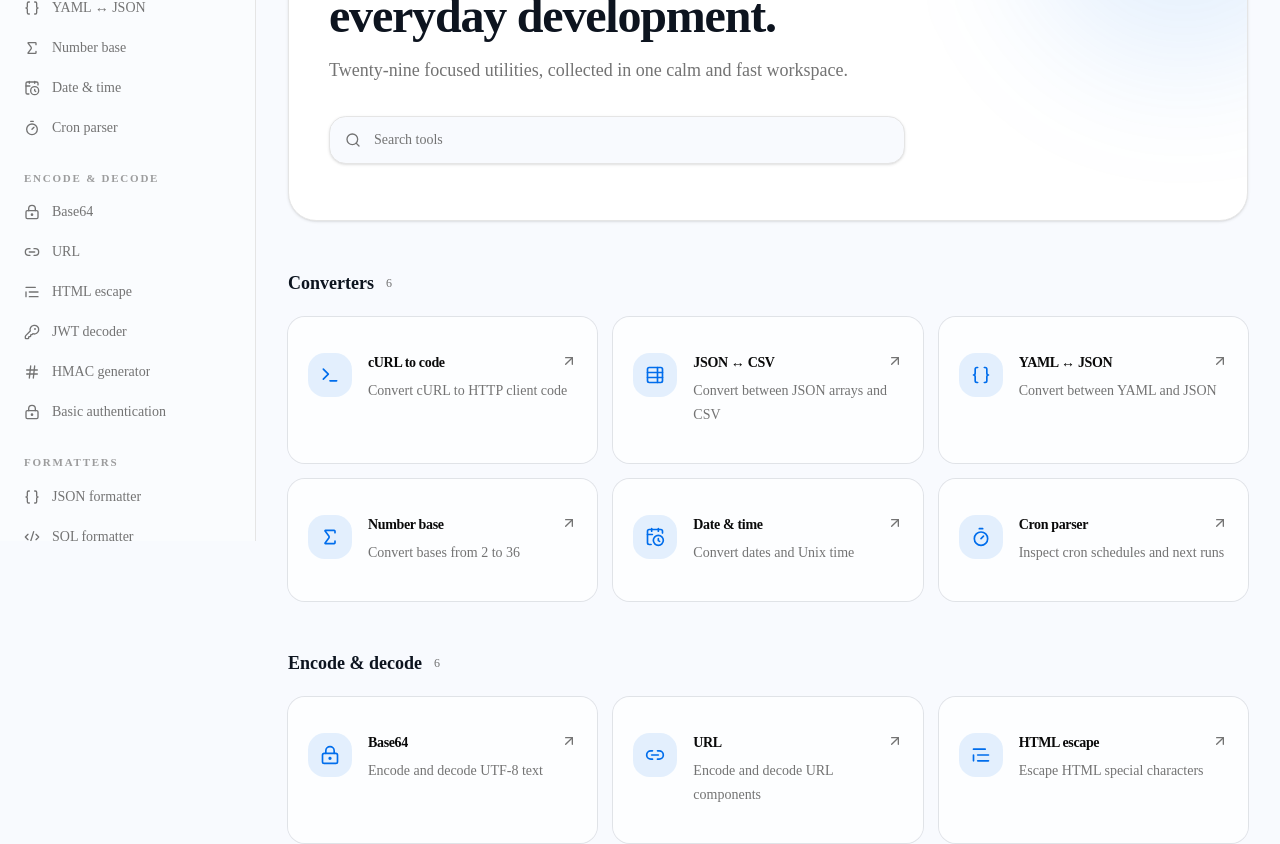
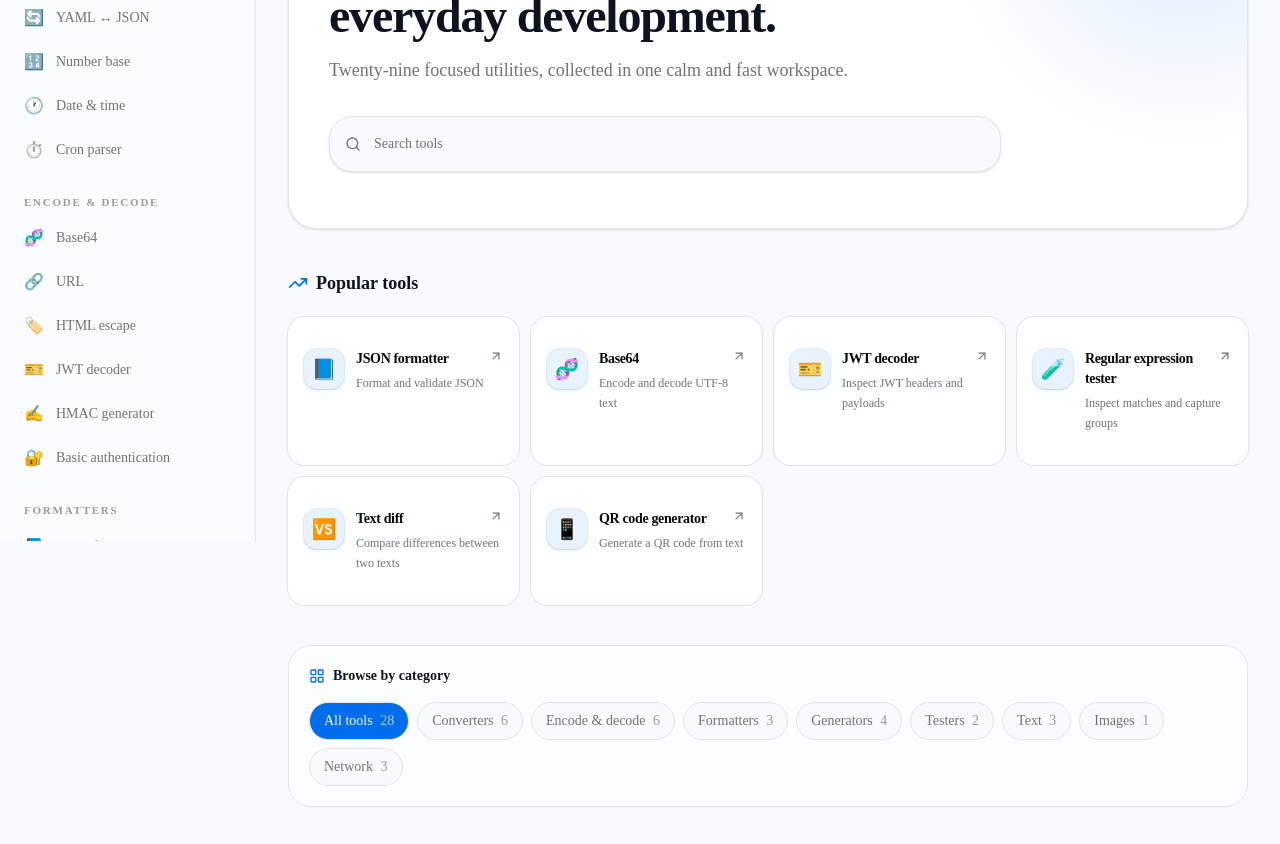
Before and after one commit to s-yoshiki/DevToysWeb, a Next.js app in the folder apps/web/: page /en in a window 1280 px wide. Shown: the part 260-1104 px from the top of the page. Built offline with nearby package versions, Linux system fonts and the light colour scheme.

Commit message:
Feat: Improve dashboard discovery with compact emoji cards (#3)

```diff
--- a/apps/web/src/features/i18n/domain/dictionaries.ts
+++ b/apps/web/src/features/i18n/domain/dictionaries.ts
@@ -7,6 +7,11 @@ const dictionaries = {
     tagline: '毎日の開発を、もっと軽やかに。',
     heroDescription: '29の小さな道具を、ひとつの静かで高速なワークスペースにまとめました。',
     allTools: 'すべてのツール',
+    popularTools: 'よく使うツール',
+    browseByCategory: 'カテゴリから探す',
+    toolCount: '個のWebツールがすぐに使えます',
+    noToolsFound: '該当するツールが見つかりませんでした',
+    resetFilters: '絞り込みを解除',
     search: 'ツールを検索',
     input: '入力',
     output: '出力',
@@ -33,6 +38,11 @@ const dictionaries = {
     tagline: 'A focused toolkit for everyday development.',
     heroDescription: 'Twenty-nine focused utilities, collected in one calm and fast workspace.',
     allTools: 'All tools',
+    popularTools: 'Popular tools',
+    browseByCategory: 'Browse by category',
+    toolCount: 'web tools ready to use',
+    noToolsFound: 'No matching tools found',
+    resetFilters: 'Reset filters',
     search: 'Search tools',
     input: 'Input',
     output: 'Output',
--- a/apps/web/src/features/navigation/components/app-header.tsx
+++ b/apps/web/src/features/navigation/components/app-header.tsx
@@ -19,14 +19,15 @@ export const AppHeader = () => {
   const nav = (
     <nav className="space-y-1">
       {tools.map((tool) => {
-        const Icon = tool.icon
         return (
           <Link
             key={tool.slug}
             href={getToolPath(locale, tool)}
             className="flex items-center gap-3 rounded-lg px-3 py-2 text-sm text-muted-foreground hover:bg-accent hover:text-accent-foreground"
           >
-            <Icon className="size-4" />
+            <span className="w-5 text-center text-base" aria-hidden="true">
+              {tool.emoji}
+            </span>
             {tool.title[locale]}
           </Link>
         )
--- a/apps/web/src/features/navigation/components/app-sidebar.tsx
+++ b/apps/web/src/features/navigation/components/app-sidebar.tsx
@@ -51,7 +51,6 @@ export const AppSidebar = () => {
                   .map((tool) => {
                     const href = getToolPath(locale, tool)
                     const active = pathname === href
-                    const Icon = tool.icon
                     return (
                       <Link
                         key={tool.slug}
@@ -64,7 +63,9 @@ export const AppSidebar = () => {
                             : 'text-muted-foreground hover:bg-accent/70 hover:text-accent-foreground',
                         )}
                       >
-                        <Icon className={cn('size-4', active && 'text-primary')} />
+                        <span className="w-5 text-center text-base" aria-hidden="true">
+                          {tool.emoji}
+                        </span>
                         <span className="truncate">{tool.title[locale]}</span>
                         {active && <span className="ml-auto size-1.5 rounded-full bg-primary" />}
                       </Link>
--- a/apps/web/src/features/tools/components/tool-card.tsx
+++ b/apps/web/src/features/tools/components/tool-card.tsx
@@ -6,20 +6,22 @@ import type { ToolDefinition } from '../domain/catalog'
 import { getToolPath } from '../domain/tool-path'
 
 export const ToolCard = ({ tool, locale }: { tool: ToolDefinition; locale: Locale }) => {
-  const Icon = tool.icon
   return (
     <Link href={getToolPath(locale, tool)} className="group block h-full">
       <Card className="h-full border-border/70 bg-card/70 transition-all duration-200 hover:-translate-y-0.5 hover:border-primary/30 hover:shadow-lg hover:shadow-primary/5">
-        <CardContent className="flex h-full gap-4 p-5">
-          <div className="flex size-11 shrink-0 items-center justify-center rounded-xl bg-primary/10 text-primary">
-            <Icon className="size-5" />
+        <CardContent className="flex h-full gap-3 p-4">
+          <div
+            className="flex size-10 shrink-0 items-center justify-center rounded-lg bg-primary/8 text-xl shadow-sm ring-1 ring-primary/10"
+            aria-hidden="true"
+          >
+            {tool.emoji}
           </div>
           <div className="min-w-0 flex-1">
             <div className="flex items-start justify-between gap-3">
-              <h3 className="font-semibold tracking-tight">{tool.title[locale]}</h3>
-              <ArrowUpRight className="size-4 text-muted-foreground transition-transform group-hover:-translate-y-0.5 group-hover:translate-x-0.5 group-hover:text-primary" />
+              <h3 className="text-sm font-semibold tracking-tight">{tool.title[locale]}</h3>
+              <ArrowUpRight className="size-3.5 shrink-0 text-muted-foreground transition-transform group-hover:-translate-y-0.5 group-hover:translate-x-0.5 group-hover:text-primary" />
             </div>
-            <p className="mt-1.5 text-sm leading-6 text-muted-foreground">
+            <p className="mt-1 line-clamp-2 text-xs leading-5 text-muted-foreground">
               {tool.description[locale]}
             </p>
           </div>
--- a/apps/web/src/features/tools/components/tool-dashboard.tsx
+++ b/apps/web/src/features/tools/components/tool-dashboard.tsx
@@ -1,9 +1,11 @@
 'use client'
 
-import { Search, Sparkles } from 'lucide-react'
+import { ArrowRight, LayoutGrid, Search, Sparkles, TrendingUp } from 'lucide-react'
 import { useMemo, useState } from 'react'
+import { Button } from '@/components/ui/button'
 import { Input } from '@/components/ui/input'
 import { useLocale } from '@/features/i18n/components/locale-provider'
+import { cn } from '@/lib/utils'
 import { type ToolCategory, tools } from '../domain/catalog'
 import { ToolCard } from './tool-card'
 
@@ -21,22 +23,35 @@ const categories: ToolCategory[] = [
 export const ToolDashboard = () => {
   const { locale, dictionary } = useLocale()
   const [query, setQuery] = useState('')
+  const [activeCategory, setActiveCategory] = useState<ToolCategory | 'all'>('all')
   const visible = useMemo(
     () =>
-      tools.filter((tool) =>
-        `${tool.title[locale]} ${tool.description[locale]}`
-          .toLowerCase()
-          .includes(query.toLowerCase()),
+      tools.filter(
+        (tool) =>
+          (activeCategory === 'all' || tool.category === activeCategory) &&
+          `${tool.title[locale]} ${tool.description[locale]}`
+            .toLowerCase()
+            .includes(query.trim().toLowerCase()),
       ),
-    [locale, query],
+    [activeCategory, locale, query],
   )
+  const popular = ['json-format', 'base64', 'jwt', 'regex', 'text-diff', 'qr-code']
+    .map((slug) => tools.find((tool) => tool.slug === slug))
+    .filter((tool): tool is (typeof tools)[number] => Boolean(tool))
+
+  const resetFilters = () => {
+    setQuery('')
+    setActiveCategory('all')
+  }
+
   return (
     <div className="mx-auto max-w-7xl px-4 py-10 sm:px-6 lg:px-8">
       <section className="relative overflow-hidden rounded-3xl border bg-card px-6 py-10 shadow-sm sm:px-10 sm:py-14">
         <div className="absolute -right-24 -top-24 size-80 rounded-full bg-primary/10 blur-3xl" />
         <div className="relative max-w-3xl">
           <div className="mb-4 inline-flex items-center gap-2 rounded-full border bg-background/70 px-3 py-1 text-xs font-medium text-muted-foreground">
-            <Sparkles className="size-3.5 text-primary" /> Developer toolbox
+            <Sparkles className="size-3.5 text-primary" />
+            {tools.length} {dictionary.toolCount}
           </div>
           <h1 className="text-balance text-4xl font-bold tracking-tight sm:text-5xl">
             {dictionary.tagline}
@@ -44,17 +59,71 @@ export const ToolDashboard = () => {
           <p className="mt-4 max-w-2xl text-pretty text-base leading-7 text-muted-foreground sm:text-lg">
             {dictionary.heroDescription}
           </p>
-          <div className="relative mt-8 max-w-xl">
+          <div className="relative mt-8 max-w-2xl">
             <Search className="absolute left-4 top-1/2 size-4 -translate-y-1/2 text-muted-foreground" />
             <Input
               value={query}
               onChange={(event) => setQuery(event.target.value)}
               placeholder={dictionary.search}
-              className="h-12 rounded-xl bg-background pl-11 shadow-sm"
+              className="h-14 rounded-2xl bg-background pl-11 text-base shadow-sm"
             />
           </div>
         </div>
       </section>
+
+      {!query && activeCategory === 'all' && (
+        <section className="mt-10">
+          <div className="mb-5 flex items-center gap-2">
+            <TrendingUp className="size-5 text-primary" />
+            <h2 className="text-lg font-semibold">{dictionary.popularTools}</h2>
+          </div>
+          <div className="grid gap-3 sm:grid-cols-2 xl:grid-cols-4">
+            {popular.map((tool) => (
+              <ToolCard key={tool.slug} tool={tool} locale={locale} />
+            ))}
+          </div>
+        </section>
+      )}
+
+      <section className="mt-10 rounded-2xl border bg-card/60 p-4 sm:p-5">
+        <div className="mb-4 flex items-center gap-2 text-sm font-semibold">
+          <LayoutGrid className="size-4 text-primary" />
+          {dictionary.browseByCategory}
+        </div>
+        <div className="flex flex-wrap gap-2">
+          <button
+            type="button"
+            onClick={() => setActiveCategory('all')}
+            className={cn(
+              'rounded-full border px-3.5 py-2 text-sm transition-colors',
+              activeCategory === 'all'
+                ? 'border-primary bg-primary text-primary-foreground'
+                : 'bg-background text-muted-foreground hover:border-primary/40 hover:text-foreground',
+            )}
+          >
+            {dictionary.allTools} <span className="ml-1 opacity-70">{tools.length}</span>
+          </button>
+          {categories.map((category) => {
+            const count = tools.filter((tool) => tool.category === category).length
+            return (
+              <button
+                key={category}
+                type="button"
+                onClick={() => setActiveCategory(category)}
+                className={cn(
+                  'rounded-full border px-3.5 py-2 text-sm transition-colors',
+                  activeCategory === category
+                    ? 'border-primary bg-primary text-primary-foreground'
+                    : 'bg-background text-muted-foreground hover:border-primary/40 hover:text-foreground',
+                )}
+              >
+                {dictionary.categories[category]} <span className="ml-1 opacity-70">{count}</span>
+              </button>
+            )
+          })}
+        </div>
+      </section>
+
       <div className="mt-12 space-y-12">
         {categories.map((category) => {
           const entries = visible.filter((tool) => tool.category === category)
@@ -65,7 +134,7 @@ export const ToolDashboard = () => {
                 <h2 className="text-lg font-semibold">{dictionary.categories[category]}</h2>
                 <span className="text-xs text-muted-foreground">{entries.length}</span>
               </div>
-              <div className="grid gap-4 sm:grid-cols-2 xl:grid-cols-3">
+              <div className="grid gap-3 sm:grid-cols-2 xl:grid-cols-4">
                 {entries.map((tool) => (
                   <ToolCard key={tool.slug} tool={tool} locale={locale} />
                 ))}
@@ -73,6 +142,15 @@ export const ToolDashboard = () => {
             </section>
           )
         })}
+        {!visible.length && (
+          <div className="rounded-2xl border border-dashed py-16 text-center">
+            <Search className="mx-auto size-8 text-muted-foreground/50" />
+            <p className="mt-4 font-medium">{dictionary.noToolsFound}</p>
+            <Button variant="ghost" className="mt-2" onClick={resetFilters}>
+              {dictionary.resetFilters} <ArrowRight className="size-4" />
+            </Button>
+          </div>
+        )}
       </div>
     </div>
   )
--- a/apps/web/src/features/tools/domain/catalog.ts
+++ b/apps/web/src/features/tools/domain/catalog.ts
@@ -16,10 +16,10 @@ import {
   QrCode,
   Regex,
   Route,
+  Sigma,
+  Sparkles,
   TableProperties,
   Terminal,
-  Sigma,
-  Sparkles,
   TextQuote,
   Timer,
 } from 'lucide-react'
@@ -37,6 +37,7 @@ export type ToolCategory =
 export type ToolDefinition = {
   slug: string
   pathSlug: string
+  emoji: string
   category: ToolCategory
   icon: LucideIcon
   title: Record<Locale, string>
@@ -63,6 +64,7 @@ export type ToolDefinition = {
 export const tools: ToolDefinition[] = [
   {
     slug: 'curl',
+    emoji: '🌐',
     pathSlug: 'curl-code-converter',
     category: 'converters',
     icon: Terminal,
@@ -73,6 +75,7 @@ export const tools: ToolDefinition[] = [
   },
   {
     slug: 'json-csv',
+    emoji: '📊',
     pathSlug: 'json-csv-converter',
     category: 'converters',
     icon: TableProperties,
@@ -82,6 +85,7 @@ export const tools: ToolDefinition[] = [
   },
   {
     slug: 'yaml-json',
+    emoji: '🔄',
     pathSlug: 'yaml-to-json',
     category: 'converters',
     icon: Braces,
@@ -91,6 +95,7 @@ export const tools: ToolDefinition[] = [
   },
   {
     slug: 'number-base',
+    emoji: '🔢',
     pathSlug: 'number-base-converter',
     category: 'converters',
     icon: Sigma,
@@ -100,6 +105,7 @@ export const tools: ToolDefinition[] = [
   },
   {
     slug: 'date-time',
+    emoji: '🕐',
     pathSlug: 'unix-time-converter',
     category: 'converters',
     icon: CalendarClock,
@@ -109,6 +115,7 @@ export const tools: ToolDefinition[] = [
   },
   {
     slug: 'base64',
+    emoji: '🧬',
     pathSlug: 'base64-encoder-decoder',
     category: 'encoders',
     icon: LockKeyhole,
@@ -118,6 +125,7 @@ export const tools: ToolDefinition[] = [
   },
   {
     slug: 'url',
+    emoji: '🔗',
     pathSlug: 'url-encoder-decoder',
     category: 'encoders',
     icon: Link2,
@@ -127,6 +135,7 @@ export const tools: ToolDefinition[] = [
   },
   {
     slug: 'html',
+    emoji: '🏷️',
     pathSlug: 'html-escape',
     category: 'encoders',
     icon: TextQuote,
@@ -136,6 +145,7 @@ export const tools: ToolDefinition[] = [
   },
   {
     slug: 'jwt',
+    emoji: '🎫',
     pathSlug: 'jwt-decoder',
     category: 'encoders',
     icon: KeyRound,
@@ -146,6 +156,7 @@ export const tools: ToolDefinition[] = [
   },
   {
     slug: 'hmac',
+    emoji: '✍️',
     pathSlug: 'hmac-generator',
     category: 'encoders',
     icon: Hash,
@@ -156,16 +167,21 @@ export const tools: ToolDefinition[] = [
   },
   {
     slug: 'basic-auth',
+    emoji: '🔐',
     pathSlug: 'basic-auth-generator',
     category: 'encoders',
     icon: LockKeyhole,
     title: { ja: 'Basic認証', en: 'Basic authentication' },
-    description: { ja: 'Basic認証ヘッダーを生成・解析', en: 'Generate and inspect Basic auth headers' },
+    description: {
+      ja: 'Basic認証ヘッダーを生成・解析',
+      en: 'Generate and inspect Basic auth headers',
+    },
     mode: 'convert',
     workspace: 'basic-auth',
   },
   {
     slug: 'json-format',
+    emoji: '📘',
     pathSlug: 'json-formatter',
     category: 'formatters',
     icon: Braces,
@@ -175,6 +191,7 @@ export const tools: ToolDefinition[] = [
   },
   {
     slug: 'sql-format',
+    emoji: '🗃️',
     pathSlug: 'sql-formatter',
     category: 'formatters',
     icon: Code2,
@@ -184,6 +201,7 @@ export const tools: ToolDefinition[] = [
   },
   {
     slug: 'xml-format',
+    emoji: '🧹',
     pathSlug: 'xml-formatter',
     category: 'formatters',
     icon: Code2,
@@ -193,6 +211,7 @@ export const tools: ToolDefinition[] = [
   },
   {
     slug: 'uuid',
+    emoji: '🆔',
     pathSlug: 'uuid-generator',
     category: 'generators',
     icon: Fingerprint,
@@ -202,6 +221,7 @@ export const tools: ToolDefinition[] = [
   },
   {
     slug: 'password',
+    emoji: '🔑',
     pathSlug: 'password-generator',
     category: 'generators',
     icon: Sparkles,
@@ -211,6 +231,7 @@ export const tools: ToolDefinition[] = [
   },
   {
     slug: 'hash',
+    emoji: '#️⃣',
     pathSlug: 'hash-generator',
     category: 'generators',
     icon: Hash,
@@ -220,16 +241,21 @@ export const tools: ToolDefinition[] = [
   },
   {
     slug: 'regex',
+    emoji: '🧪',
     pathSlug: 'regular-expression-tester',
     category: 'testers',
     icon: Regex,
     title: { ja: '正規表現テスター', en: 'Regular expression tester' },
-    description: { ja: '正規表現の一致箇所とグループを確認', en: 'Inspect matches and capture groups' },
+    description: {
+      ja: '正規表現の一致箇所とグループを確認',
+      en: 'Inspect matches and capture groups',
+    },
     mode: 'inspect',
     workspace: 'regex',
   },
   {
     slug: 'json-query',
+    emoji: '🔍',
     pathSlug: 'jsonpath-schema-validator',
     category: 'testers',
     icon: Route,
@@ -240,6 +266,7 @@ export const tools: ToolDefinition[] = [
   },
   {
     slug: 'text-analyzer',
+    emoji: '🔠',
     pathSlug: 'text-analyzer-case-converter',
     category: 'text',
     icon: CaseSensitive,
@@ -250,6 +277,7 @@ export const tools: ToolDefinition[] = [
   },
   {
     slug: 'text-diff',
+    emoji: '🆚',
     pathSlug: 'text-diff',
     category: 'text',
     icon: GitCompareArrows,
@@ -260,6 +288,7 @@ export const tools: ToolDefinition[] = [
   },
   {
     slug: 'markdown',
+    emoji: '📝',
     pathSlug: 'markdown-preview',
     category: 'text',
     icon: FileText,
@@ -270,6 +299,7 @@ export const tools: ToolDefinition[] = [
   },
   {
     slug: 'cron',
+    emoji: '⏱️',
     pathSlug: 'cron-parser',
     category: 'converters',
     icon: Timer,
@@ -280,6 +310,7 @@ export const tools: ToolDefinition[] = [
   },
   {
     slug: 'qr-code',
+    emoji: '📱',
     pathSlug: 'qr-code-generator',
     category: 'generators',
     icon: QrCode,
@@ -290,6 +321,7 @@ export const tools: ToolDefinition[] = [
   },
   {
     slug: 'base64-image',
+    emoji: '🖼️',
     pathSlug: 'base64-image-converter',
     category: 'images',
     icon: FileImage,
@@ -300,6 +332,7 @@ export const tools: ToolDefinition[] = [
   },
   {
     slug: 'subnet',
+    emoji: '🕸️',
     pathSlug: 'ipv4-subnet-calculator',
     category: 'network',
     icon: Network,
@@ -310,16 +343,21 @@ export const tools: ToolDefinition[] = [
   },
   {
     slug: 'url-parser',
+    emoji: '🧭',
     pathSlug: 'url-parser',
     category: 'network',
     icon: Link2,
     title: { ja: 'URL解析', en: 'URL parser' },
-    description: { ja: 'URLの構成要素とクエリを解析', en: 'Inspect URL components and query parameters' },
+    description: {
+      ja: 'URLの構成要素とクエリを解析',
+      en: 'Inspect URL components and query parameters',
+    },
     mode: 'inspect',
     workspace: 'url-parser',
   },
   {
     slug: 'network-info',
+    emoji: '📡',
     pathSlug: 'connection-info',
     category: 'network',
     icon: Network,
```
